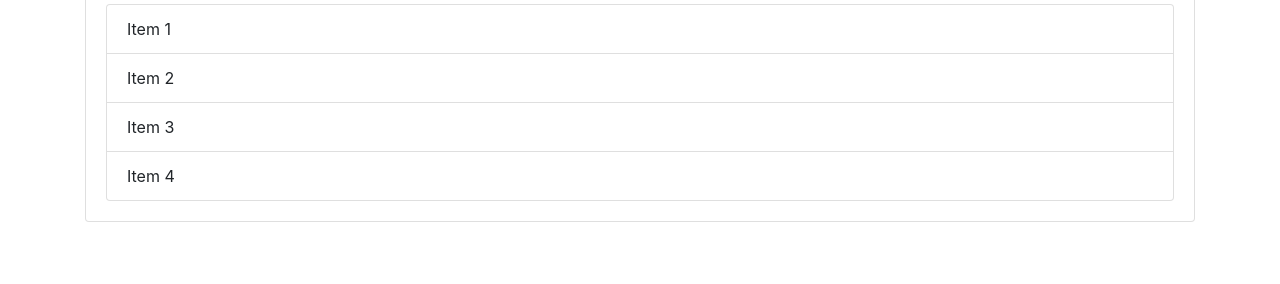
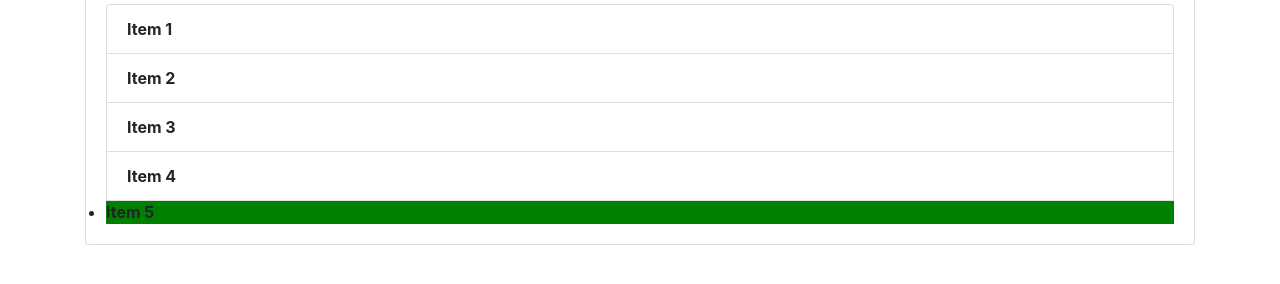
Before and after one commit to sukantadgupta/domMani, a plain HTML site: page index.html in a window 1280 px wide. Shown: the part 276-560 px from the top of the page. Drawn offline with nearby package versions, Linux system fonts and the light colour scheme.

Commit message:
byTagName

```diff
--- a/dom.js
+++ b/dom.js
@@ -12,10 +12,21 @@ title.style.color = "green";
 
 title.style.fontWeight = "bold";
 
-let items = document.getElementsByClassName("list-group");
-items[2].style.backgroundColor = "green";
+// let items = document.getElementsByClassName("list-group");
+// items[2].style.backgroundColor = "green";
+
+
+// for(let i = 0; i < items.length; i++){
+//     items[i].style.fontWeight = "bold";
+// }
+
+let items = document.getElementsByTagName("li");
+// items[2].style.backgroundColor = "green";
 
 
 for(let i = 0; i < items.length; i++){
     items[i].style.fontWeight = "bold";
 }
+
+var li_five = document.getElementsByClassName("list-five")[0];
+li_five.style.backgroundColor = "green";
--- a/index.html
+++ b/index.html
@@ -26,6 +26,8 @@
       <li class="list-group-item">Item 2</li>
       <li class="list-group-item">Item 3</li>
       <li class="list-group-item">Item 4</li>
+      <li class="list-five">Item 5</li>
+
     </ul>
    </div>
   </div>
```
